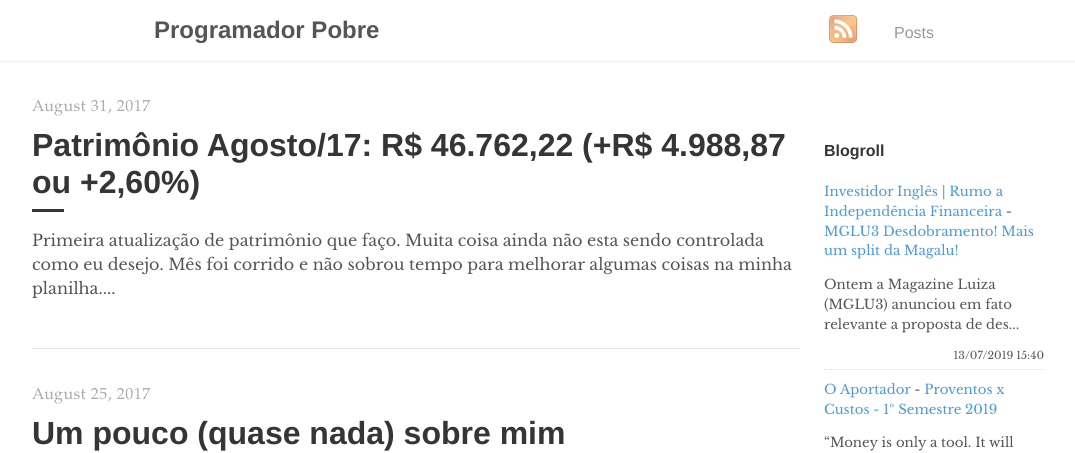
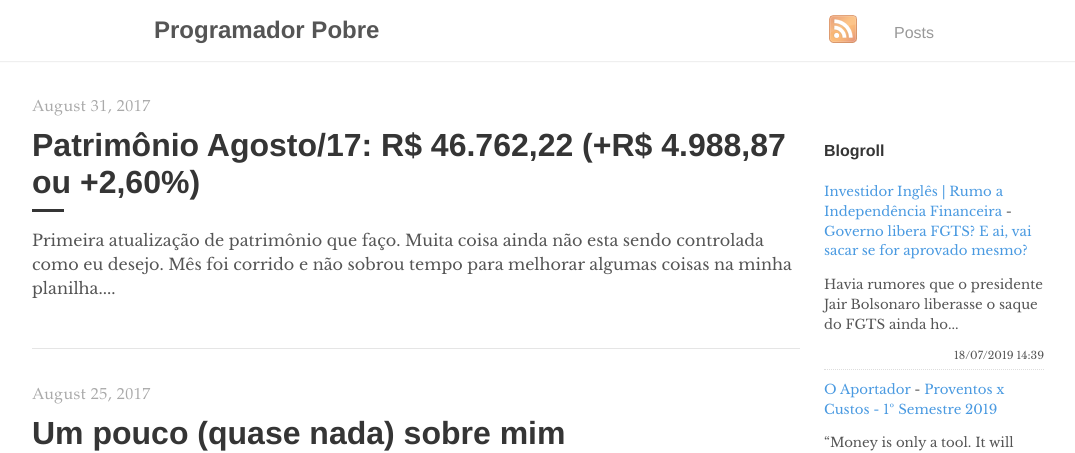
Before and after one commit to programadorpobre/programadorpobre.github.io, a Jekyll site: the page built from index.html, in a window 1280 px wide. Shown: the top 453 px of the page, without its empty margins (96-1171 px from the left). Built offline with Jekyll 4.4.1, drawn with Linux system fonts in a browser that asks for light colours; the list of posts is cut into pages by our own code; comment, search, counter and statistics services are not loaded.

Commit message:
[ci skip] travis #712

```diff
--- a/_includes/feed-entries.html
+++ b/_includes/feed-entries.html
@@ -1,7 +1,7 @@
 <div class="feed-entry">
-    <a class="feed-entry-site-name" href="https://www.investidoringles.com/">Investidor Inglês | Rumo a Independência Financeira</a> - <a class="feed-entry-title" href="https://www.investidoringles.com/2019/07/mglu3-desdobramento-2019.html">MGLU3 Desdobramento! Mais um split da Magalu!</a>
-    <p class="feed-entry-summary">Ontem a Magazine Luiza (MGLU3) anunciou em fato relevante&nbsp;a proposta de des...</p>
-    <time datetime="2019-07-13T15:40:00.002-03:00">13/07/2019 15:40</time>
+    <a class="feed-entry-site-name" href="https://www.investidoringles.com/">Investidor Inglês | Rumo a Independência Financeira</a> - <a class="feed-entry-title" href="https://www.investidoringles.com/2019/07/governo-libera-fgts.html">Governo libera FGTS? E ai, vai sacar se for aprovado mesmo?</a>
+    <p class="feed-entry-summary">Havia rumores que o presidente Jair Bolsonaro liberasse o saque do FGTS ainda ho...</p>
+    <time datetime="2019-07-18T14:39:00.001-03:00">18/07/2019 14:39</time>
 </div>
 <div class="feed-entry">
     <a class="feed-entry-site-name" href="https://oaportadorfinanceiro.blogspot.com/">O Aportador</a> - <a class="feed-entry-title" href="https://oaportadorfinanceiro.blogspot.com/2019/07/proventos-x-custos-1-semestre-2019.html">Proventos x Custos - 1º Semestre 2019</a>
```
